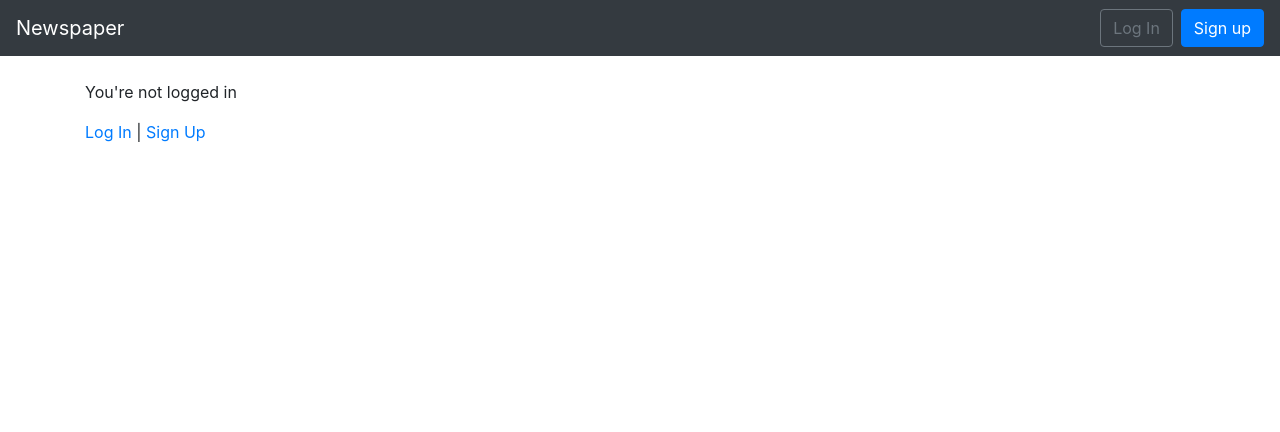
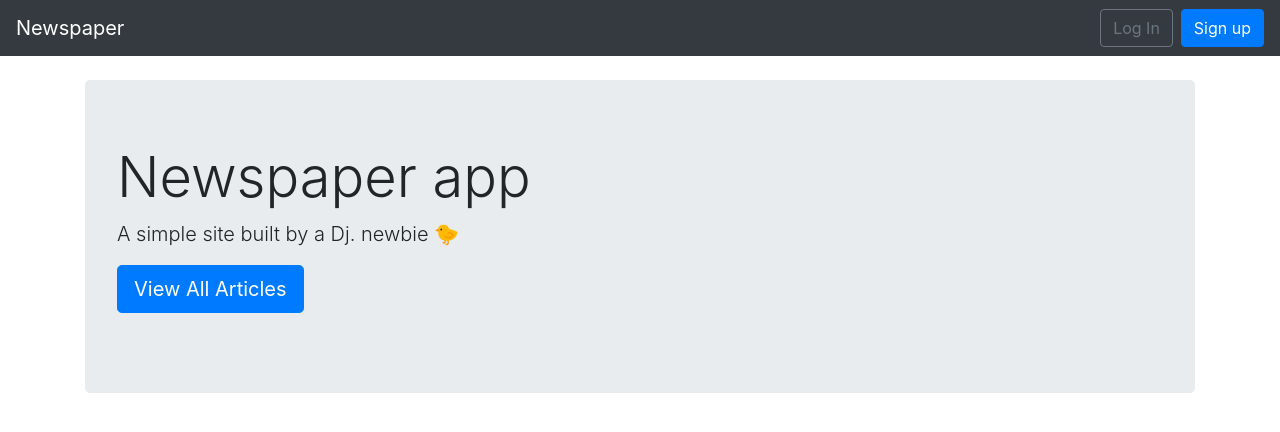
Before and after one commit to codingEzio/code_py_book_django_for_beginners, a Django app: page / in a window 1280 px wide. Shown: the top 432 px of the page. Run offline with Django 3.2, Linux system fonts and the light colour scheme; some libraries are stand-ins or nearby versions.

Commit message:
A little tweak for the homepage

```diff
--- a/chapter08/templates/home.html
+++ b/chapter08/templates/home.html
@@ -4,15 +4,18 @@
 
 {% block content %}
 
-    {% if user.is_authenticated %}
-        Hi {{ user.username }}
-        <p><a href="{% url 'logout' %}">Log Out</a></p>
+    <div class="jumbotron">
+        <h1 class="display-4">Newspaper app</h1>
 
-    {% else %}
-        <p>You're not logged in</p>
-        <a href="{% url 'login' %}">Log In</a> |
-        <a href="{% url 'signup' %}">Sign Up</a>
+        <p class="lead">
+            A simple site built by a Dj. newbie 🐤
+        </p>
 
-    {% endif %}
+        <p class="lead">
+            <a class="btn btn-primary btn-lg" href="{% url 'article_list' %}" role="button">
+                View All Articles
+            </a>
+        </p>
+    </div>
 
 {% endblock content %}
```
Also changed, not shown: chapter08/README.md.
